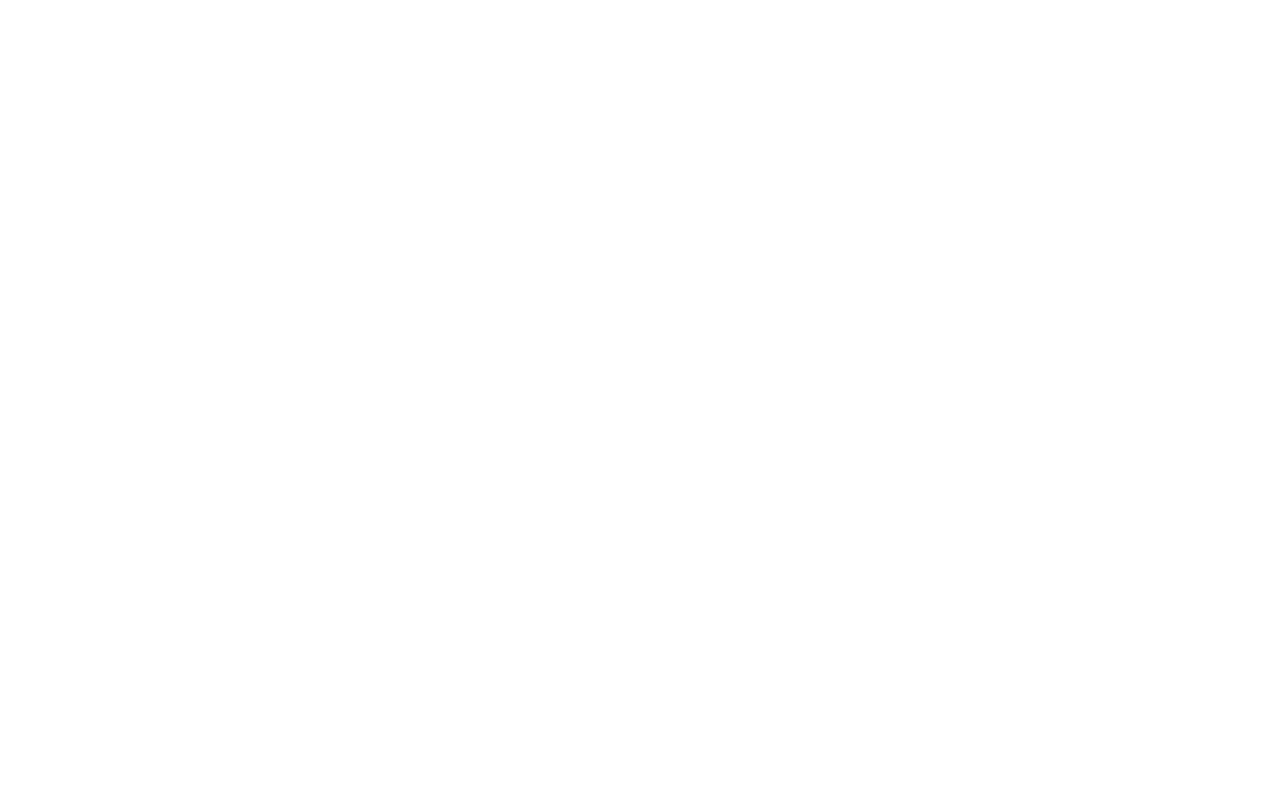
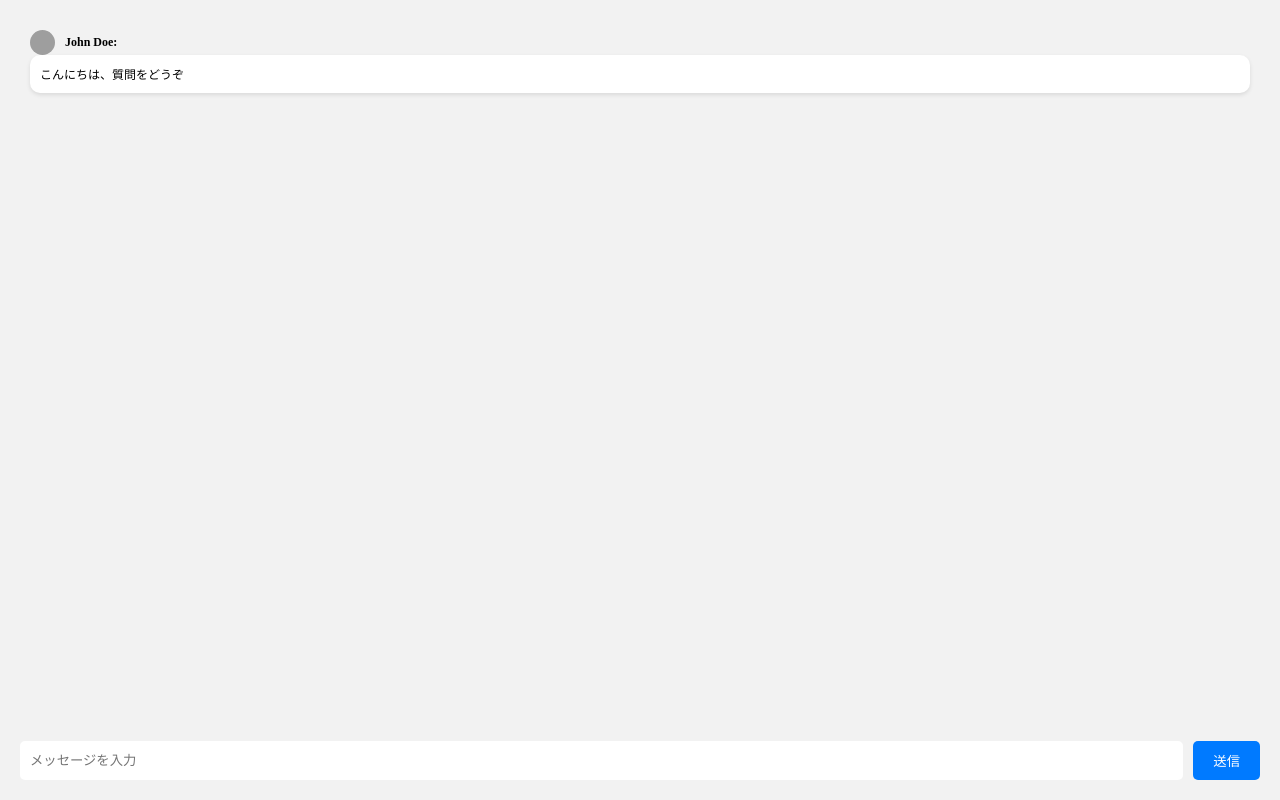
Before and after one commit to EmaHaruaki/ky2rz4-lang, a Nuxt app: page /nihongo in a window 1280 px wide. Before the commit this address had no page. Built offline with nearby package versions, Linux system fonts and the light colour scheme; grey boxes are pictures that could not be loaded.

Commit message:
update:チャット機能実装

```diff
--- a/assets/style.css
+++ b/assets/style.css
@@ -1,151 +1,108 @@
 /*/////////////////////////////////////////////////
-//LINE風チャット画面(会話方式)を記事に表示する方法
+//チ  ャット画面
 /////////////////////////////////////////////////*/
 
-.line__container {
-  padding: 0;
-  background: #7494c0;
-  overflow: hidden;
-  /*max-width: 400px;*/
-  margin: 20px auto;
-  font-size: 80%;
+body {
+  display: block;
+  margin: 0px;
 }
 
-/* タイトル部分 */
-.line__container .line__title {
-  background: #273246;
-  padding: 10px;
-  text-align: center;
-  font-size: 150%;
-  color: #ffffff;
+/* コンテナ */
+.chat-container {
+  height: 100vh;
+  display: flex;
+  flex-direction: column;
+  background-color: #f2f2f2;
+  padding: 20px;
+  box-sizing: border-box;
 }
 
-/* 会話部分 */
-.line__container .line__contents {
+/* メッセージリスト */
+.message-list {
+  flex-grow: 1;
+  overflow-y: auto;
   padding: 10px;
-  overflow: hidden;
-  line-height: 135%;
 }
 
-.line__container .scroll {
-  height: 500px;
-  overflow-y: scroll;
-}
-
-/* スタンプ画像最大幅 */
-.line__container .stamp img {
-  max-width: 150px;
-}
-
-/* 相手の会話 */
-.line__container .line__left {
-  width: 100%;
-  position: relative;
-  display: block;
-  margin-bottom: 5px;
-  max-width: 80%;
-  clear: both;
+/* メッセージ */
+.message {
+  margin-bottom: 10px;
+  display: flex;
+  flex-direction: column;
 }
 
 /* アイコン画像 */
-.line__container .line__left figure {
-  width: 50px;
-  position: absolute;
-  top: 15px;
-  left: 0;
-  padding: 0;
-  margin: 0;
-
+.message .icon {
+  width: 25px;
+  height: 25px;
+  border-radius: 50%;
+  margin-right: 10px;
 }
 
-/* 正方形を用意 */
-.line__container .line__left figure img {
-  border-radius: 50%;
-  width: 50px;
-  height: 50px;
+/* ユーザー情報コンテンツ */
+.user-content {
+  display: flex;
+  align-items: center;
+  font-size: 12px;
 }
 
-.line__container .line__left .line__left-text {
-  margin-left: 70px;
+/* ユーザー名 */
+.user-content .username {
+  font-weight: bold;
 }
 
-.line__container .line__left .line__left-text .name {
-  font-size: 80%;
-  color: #ffffff;
+/* メッセージ本文 */
+.message-content {
+  padding: 10px;
+  border-radius: 10px;
+  background-color: #ffffff;
+  box-shadow: 0 2px 4px rgba(0, 0, 0, 0.1);
+  flex-grow: 1;
 }
 
-/* コメントエリア */
-.line__container .line__left .text {
-  margin: 0;
-  position: relative;
-  padding: 10px;
-  border-radius: 20px;
-  background-color: #ffffff;
+/* メッセージテキスト */
+.message-content .text {
+  font-size: 12px;
+  margin-top: 5px;
 }
 
-/* 吹き出し */
-.line__container .line__left .text::after {
-  content: '';
-  position: absolute;
-  display: block;
-  width: 0;
-  height: 0;
-  left: -10px;
-  top: 10px;
-  border-right: 20px solid #ffffff;
-  border-top: 10px solid transparent;
-  border-bottom: 10px solid transparent;
+/* 入力エリア */
+.input-area {
+  display: flex;
+  margin-top: 20px;
 }
 
-/* 自分の会話 */
-.line__container .line__right {
-  position: relative;
-  display: block;
-  margin: 5px 0;
-  max-width: 75%;
-  float: right;
-  margin-right: 15px;
-  clear: both;
+/* テキスト入力欄 */
+.input-area input[type="text"] {
+  flex-grow: 1;
+  padding: 10px;
+  border-radius: 5px;
+  border: none;
 }
 
-/* コメントエリア */
-.line__container .line__right .text {
-  padding: 10px;
-  border-radius: 20px;
-  background-color: #8de055;
-  margin: 0;
-  margin-left: 80px;
+/* 送信ボタン */
+.input-area button {
+  padding: 10px 20px;
+  background-color: #007aff;
+  color: #ffffff;
+  border: none;
+  border-radius: 5px;
+  margin-left: 10px;
+  cursor: pointer;
 }
 
-/* 吹き出し */
-.line__container .line__right .text::after {
-  content: '';
-  position: absolute;
-  display: block;
-  width: 0;
-  height: 0;
-  right: -10px;
-  top: 10px;
-  border-left: 20px solid #8de055;
-  border-top: 10px solid transparent;
-  border-bottom: 10px solid transparent;
+/* オーディオボタン */
+.audio button {
+  display: inline-block;
+  padding: 5px 10px;
+  border: none;
+  border-radius: 5px;
+  background-color: #007aff;
+  color: #ffffff;
+  font-size: 12px;
+  cursor: pointer;
 }
 
-/* 自分がスタンプを送る時 */
-.line__container .line__right .stamp {
-  position: relative;
-  margin-left: 80px;
+.audio button.playing {
+  background-color: #ff3b30;
 }
-
-/* 既読エリア */
-.line__container .line__right .date {
-  content: '';
-  position: absolute;
-  display: block;
-  width: 100px;
-  text-align: right;
-  left: -30px;
-  bottom: 0px;
-  font-size: 80%;
-  color: #ffffff;
-}
--- a/pages/index.vue
+++ b/pages/index.vue
@@ -1,5 +1,9 @@
 <template>
-  <Tutorial/>
+  <div>
+    <h1>サイトタイトル</h1>
+    <p>試したい言語を選んで下さい</p>
+      <nuxt-link to="/nihongo/">日本語</nuxt-link>
+  </div>
 </template>
 
 <script>
--- /dev/null
+++ b/pages/nihongo/index.vue
@@ -0,0 +1,148 @@
+<template>
+  <div>
+    <div class="chat-container">
+      <div ref="messageList" class="message-list">
+        <div v-for="(n, i) in chatMessage" :key="i" class="message">
+          <!-- AIからのメッセージ -->
+          <div v-if="n.sender === 'ai'">
+            <div class="user-content">
+              <img src="user1-icon.png" class="icon" alt="User 1 Icon" />
+              <span class="username">John Doe:</span>
+            </div>
+            <div class="message-content">
+              <span class="text">{{ n.text }}</span>
+              <div v-if="n.audio !== ''" class="audio">
+                <button
+                  :class="{ playing: isPlaying && n.audio === currentAudio }"
+                  @click="toggleAudio(n.audio)"
+                >
+                  {{ isPlaying && n.audio === currentAudio ? "停止" : "再生" }}
+                </button>
+              </div>
+            </div>
+          </div>
+
+          <!-- ユーザーからのメッセージ -->
+          <div v-if="n.sender === 'user'">
+            <div class="user-content">
+              <img src="user2-icon.png" class="icon" alt="User 2 Icon" />
+              <span class="username">Jane Smith:</span>
+            </div>
+            <div class="message-content">
+              <span class="text">{{ n.text }}</span>
+            </div>
+          </div>
+        </div>
+      </div>
+
+      <!-- メッセージ入力 -->
+      <div class="input-area">
+        <input
+          v-model="questionEntered"
+          name="question"
+          type="text"
+          placeholder="メッセージを入力"
+        />
+        <button @click.prevent="submitQ">送信</button>
+      </div>
+    </div>
+  </div>
+</template>
+
+<script>
+export default {
+  data() {
+    return {
+      questionEntered: "",
+      errorMessage: null,
+      isPlaying: false, // 音声が再生中かどうかを示すフラグ
+      currentAudio: "", // 現在再生中の音声のソースURL
+      chatMessage: [
+        {
+          sender: "ai",
+          text: "こんにちは、質問をどうぞ",
+          audio: "",
+        },
+      ],
+      audioSrc: "", // 再生する音声のソースURL
+    };
+  },
+  methods: {
+    // 質問が送信された場合
+    async submitQ() {
+      this.chatMessage.push({ sender: "user", text: this.questionEntered });
+      try {
+        const payload = {
+          question: this.questionEntered,
+        };
+        // get data
+        const response = await this.$axios.$post(
+          `/rcms-api/1/chat?text=${this.questionEntered}`
+        );
+        const base64EncodedData = response.mp3.audioContent;
+        const decodedData = window.atob(base64EncodedData);
+        const uint8Array = new Uint8Array(decodedData.length);
+        for (let i = 0; i < decodedData.length; i++) {
+          uint8Array[i] = decodedData.charCodeAt(i);
+        }
+        const blob = new Blob([uint8Array], { type: "audio/mp3" });
+        this.audioSrc = URL.createObjectURL(blob);
+        this.chatMessage.push({
+          sender: "ai",
+          text: response.answer,
+          audio: this.audioSrc,
+        });
+        this.$nextTick(() => {
+          this.scrollToBottom();
+        });
+      } catch (error) {
+        this.errorMessage = error.response;
+      }
+    },
+    // 音声の再生/停止を切り替える
+    toggleAudio(audioSrc) {
+      if (this.isPlaying && audioSrc === this.currentAudio) {
+        // 再生中であれば停止する
+        this.stopAudio();
+      } else {
+        // 停止中であれば再生する
+        this.playAudio(audioSrc);
+      }
+    },
+    // 音声を再生する
+    playAudio(audioSrc) {
+      if (this.isPlaying) {
+        // 既に再生中の場合は何もしない
+        return;
+      }
+      this.currentAudio = audioSrc;
+      this.isPlaying = true;
+
+      const audio = new Audio(audioSrc);
+      audio.play();
+
+      // 再生が終了したらフラグをリセットする
+      audio.addEventListener("ended", () => {
+        this.stopAudio();
+      });
+    },
+    // 音声を停止する
+    stopAudio() {
+      const audio = new Audio(this.currentAudio);
+      audio.pause();
+      audio.currentTime = 0;
+
+      this.isPlaying = false;
+      this.currentAudio = "";
+    },
+    // 最下部までスクロール
+    scrollToBottom() {
+      const messageList = this.$refs.messageList;
+      const lastMessage = messageList.lastElementChild;
+      if (lastMessage) {
+        lastMessage.scrollIntoView({ behavior: "smooth", block: "end" });
+      }
+    },
+  },
+};
+</script>
```
